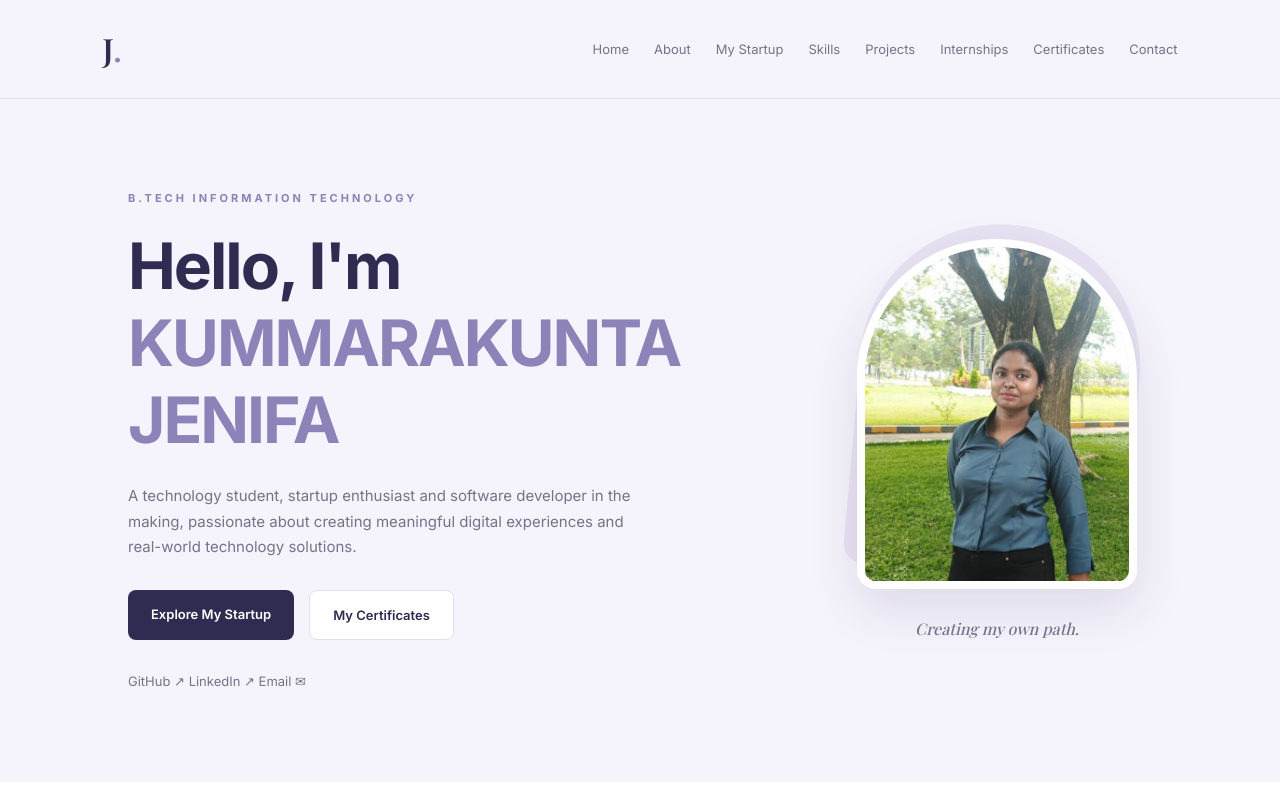
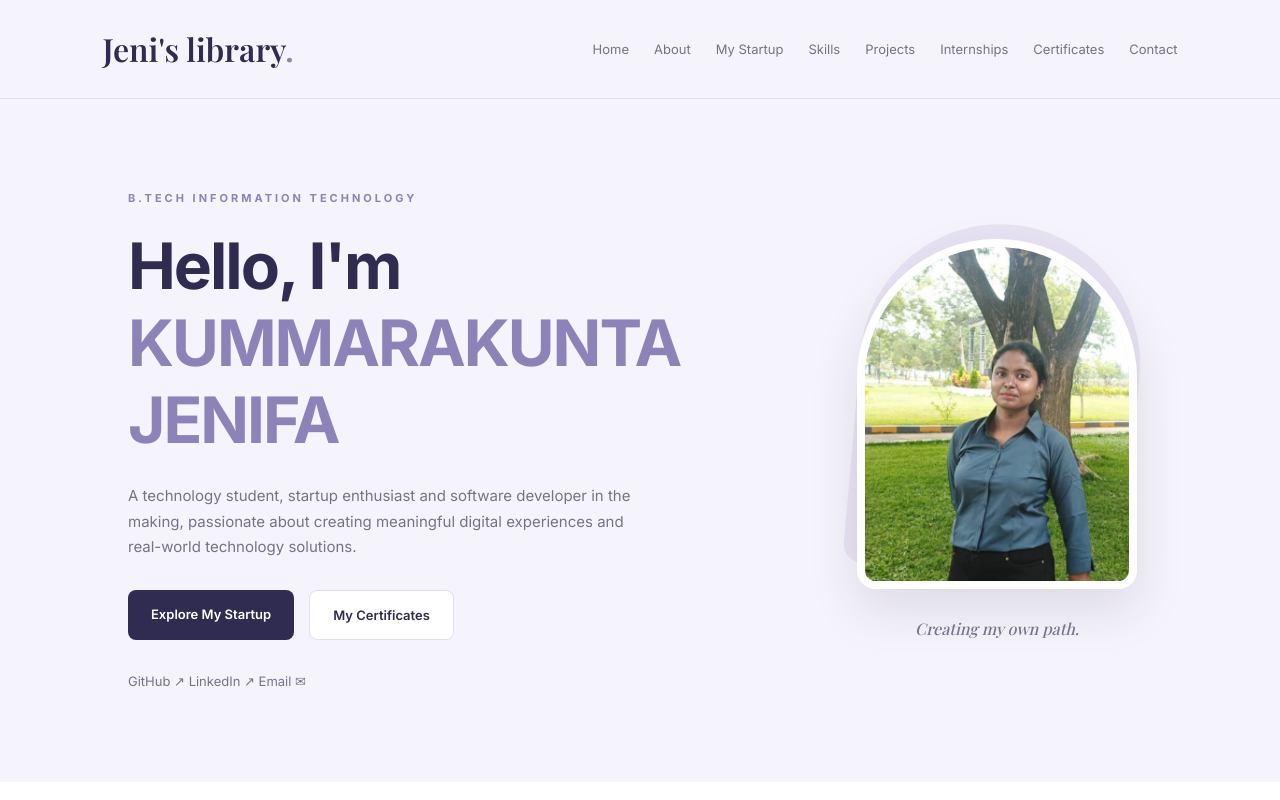
Before and after one commit to jenifa2608/jenifa-portfolio, a plain HTML site: page index.html in a window 1280 px wide. Shown: the top 800 px of the page. Drawn offline with nearby package versions, Linux system fonts and the light colour scheme; a web font is replaced by a local one.

Commit message:
Update logo text in navigation header

```diff
--- a/index.html
+++ b/index.html
@@ -19,7 +19,7 @@
 
 <header class="navbar">
 
-    <a href="#home" class="logo">J<span>.</span></a>
+    <a href="#home" class="logo">Jeni's library<span>.</span></a>
 
     <nav id="navMenu">
         <a href="#home">Home</a>
```
